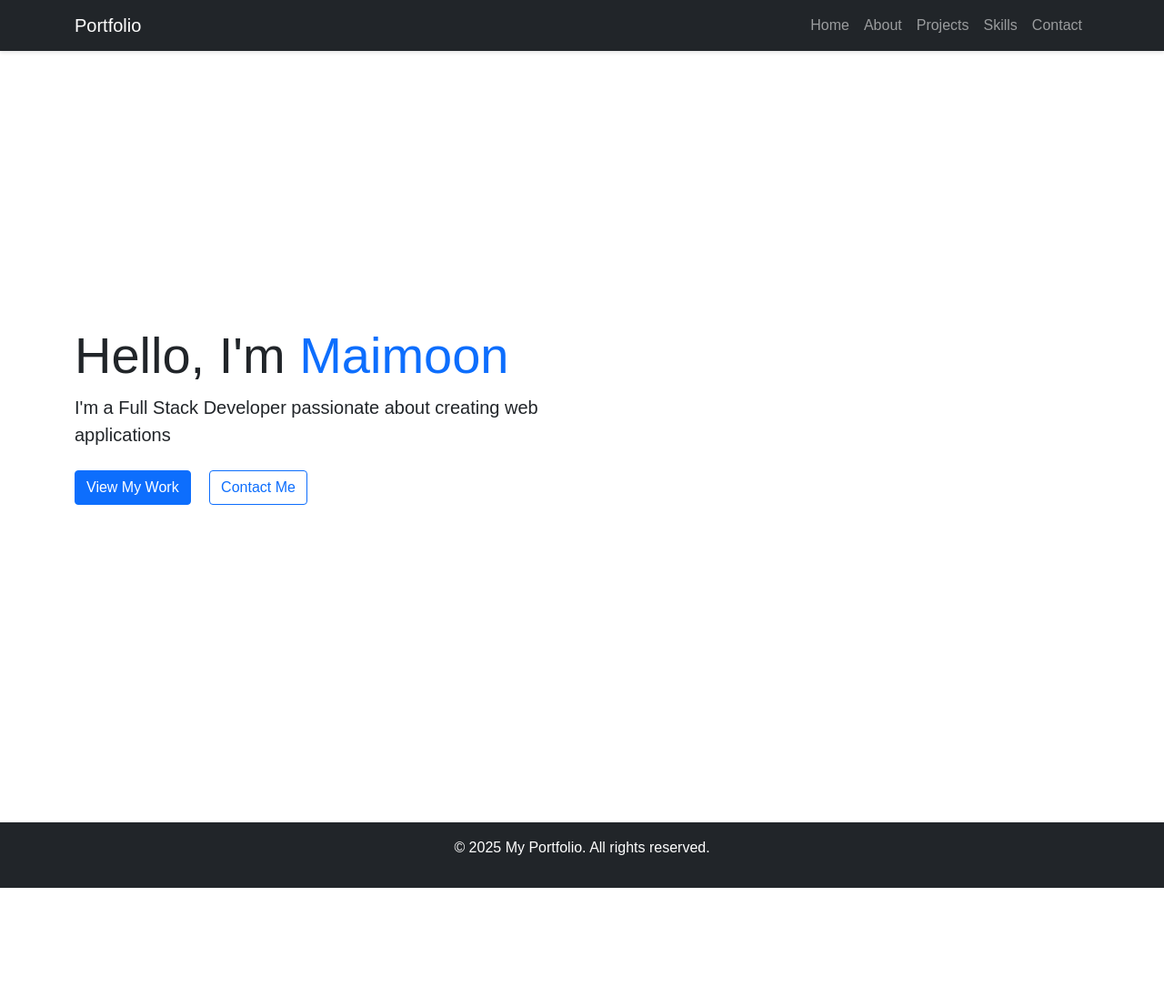
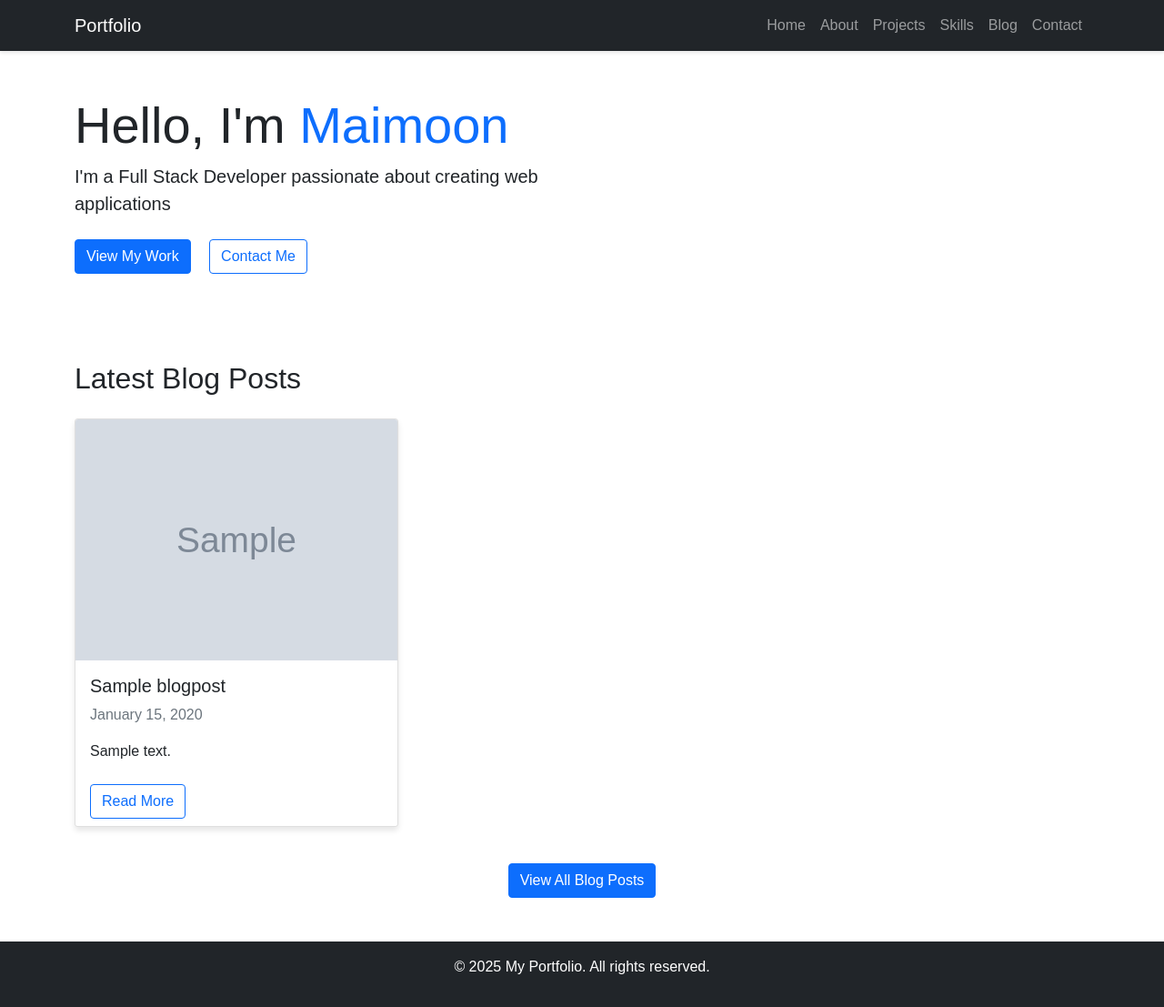
Before and after one commit to Maimoon-github/web_portfolio, a Django app: page / in a window 1280 px wide. Shown: the whole page at 91% size. Before the commit the page ends 976 px from the top, so only its background shows below. Run offline with Django 5.2, Linux system fonts and the light colour scheme; tables that the repository leaves empty hold one stand-in row (values such as "Sample post"); grey boxes marked "Sample" are stand-in pictures.

Commit message:
Add blog functionality with BlogPost model, views, and templates

```diff
--- a/portfolio/core/models.py
+++ b/portfolio/core/models.py
@@ -3,7 +3,7 @@ from django.db import models
 class Project(models.Model):
     title = models.CharField(max_length=200)
     description = models.TextField()
-    image = models.ImageField(upload_to='projects/')
+    image = models.FileField(upload_to='projects/')
     url = models.URLField(blank=True)
     created_at = models.DateTimeField(auto_now_add=True)
 
@@ -28,3 +28,19 @@ class Contact(models.Model):
 
     def __str__(self):
         return f"{self.name} - {self.subject}"
+
+class BlogPost(models.Model):
+    title = models.CharField(max_length=200)
+    slug = models.SlugField(unique=True, max_length=200)
+    content = models.TextField()
+    featured_image = models.FileField(upload_to='blog/', blank=True, null=True)
+    excerpt = models.TextField(max_length=500, blank=True)
+    created_at = models.DateTimeField(auto_now_add=True)
+    updated_at = models.DateTimeField(auto_now=True)
+    is_published = models.BooleanField(default=False)
+
+    class Meta:
+        ordering = ['-created_at']
+
+    def __str__(self):
+        return self.title
--- a/portfolio/core/templates/core/base.html
+++ b/portfolio/core/templates/core/base.html
@@ -31,6 +31,9 @@
                         <a class="nav-link" href="{% url 'core:skills' %}">Skills</a>
                     </li>
                     <li class="nav-item">
+                        <a class="nav-link" href="{% url 'core:blog_list' %}">Blog</a>
+                    </li>
+                    <li class="nav-item">
                         <a class="nav-link" href="{% url 'core:contact' %}">Contact</a>
                     </li>
                 </ul>
--- a/portfolio/core/templates/core/home.html
+++ b/portfolio/core/templates/core/home.html
@@ -2,7 +2,7 @@
 
 {% block content %}
 <div class="container">
-    <div class="row min-vh-100 align-items-center">
+    <div class="row py-5 align-items-center">
         <div class="col-md-6">
             <h1 class="display-4">Hello, I'm <span class="text-primary">Maimoon</span></h1>
             <p class="lead">I'm a Full Stack Developer passionate about creating web applications</p>
@@ -12,5 +12,35 @@
             </div>
         </div>
     </div>
+
+    {% if recent_posts %}
+    <div class="row mt-5">
+        <div class="col-12">
+            <h2 class="mb-4">Latest Blog Posts</h2>
+        </div>
+
+        {% for post in recent_posts %}
+        <div class="col-md-4 mb-4">
+            <div class="card h-100">
+                {% if post.featured_image %}
+                    <img src="{{ post.featured_image.url }}" class="card-img-top" alt="{{ post.title }}">
+                {% endif %}
+                <div class="card-body">
+                    <h5 class="card-title">{{ post.title }}</h5>
+                    <p class="card-text text-muted">{{ post.created_at|date:"F d, Y" }}</p>
+                    <p class="card-text">{{ post.excerpt|truncatewords:15 }}</p>
+                </div>
+                <div class="card-footer bg-white border-top-0">
+                    <a href="{% url 'core:blog_detail' post.slug %}" class="btn btn-outline-primary">Read More</a>
+                </div>
+            </div>
+        </div>
+        {% endfor %}
+
+        <div class="col-12 mt-3 text-center">
+            <a href="{% url 'core:blog_list' %}" class="btn btn-primary">View All Blog Posts</a>
+        </div>
+    </div>
+    {% endif %}
 </div>
 {% endblock %}
--- a/portfolio/core/urls.py
+++ b/portfolio/core/urls.py
@@ -9,4 +9,6 @@ urlpatterns = [
     path('projects/', views.projects, name='projects'),
     path('skills/', views.skills, name='skills'),
     path('contact/', views.contact, name='contact'),
+    path('blog/', views.blog_list, name='blog_list'),
+    path('blog/<slug:slug>/', views.blog_detail, name='blog_detail'),
 ]
--- a/portfolio/core/views.py
+++ b/portfolio/core/views.py
@@ -1,10 +1,11 @@
-from django.shortcuts import render, redirect
+from django.shortcuts import render, redirect, get_object_or_404
 from django.contrib import messages
-from .models import Project, Skill
+from .models import Project, Skill, BlogPost
 from .forms import ContactForm
 
 def home(request):
-    return render(request, 'core/home.html')
+    recent_posts = BlogPost.objects.filter(is_published=True)[:3]
+    return render(request, 'core/home.html', {'recent_posts': recent_posts})
 
 def about(request):
     return render(request, 'core/about.html')
@@ -27,3 +28,11 @@ def contact(request):
     else:
         form = ContactForm()
     return render(request, 'core/contact.html', {'form': form})
+
+def blog_list(request):
+    posts = BlogPost.objects.filter(is_published=True)
+    return render(request, 'core/blog_list.html', {'posts': posts})
+
+def blog_detail(request, slug):
+    post = get_object_or_404(BlogPost, slug=slug, is_published=True)
+    return render(request, 'core/blog_detail.html', {'post': post})
--- a/portfolio/static/css/style.css
+++ b/portfolio/static/css/style.css
@@ -30,3 +30,30 @@ footer {
     bottom: 0;
     width: 100%;
 }
+
+/* Blog styles */
+.blog-post {
+    max-width: 800px;
+    margin: 0 auto;
+}
+
+.blog-content {
+    line-height: 1.8;
+    font-size: 1.1rem;
+}
+
+.blog-content img {
+    max-width: 100%;
+    height: auto;
+    border-radius: 5px;
+    margin: 1.5rem 0;
+}
+
+.blog-content h2, .blog-content h3 {
+    margin-top: 2rem;
+    margin-bottom: 1rem;
+}
+
+.blog-content p {
+    margin-bottom: 1.5rem;
+}
```
Also changed, not shown: portfolio/core/admin.py (+9 -1 lines), portfolio/core/templates/core/blog_detail.html (added, +26 -0 lines), portfolio/core/templates/core/blog_list.html (added, +31 -0 lines), portfolio/core/migrations/0002_blogpost.py (added), portfolio/core/migrations/0003_alter_blogpost_featured_image_alter_project_image.py (added), portfolio/db.sqlite3.
